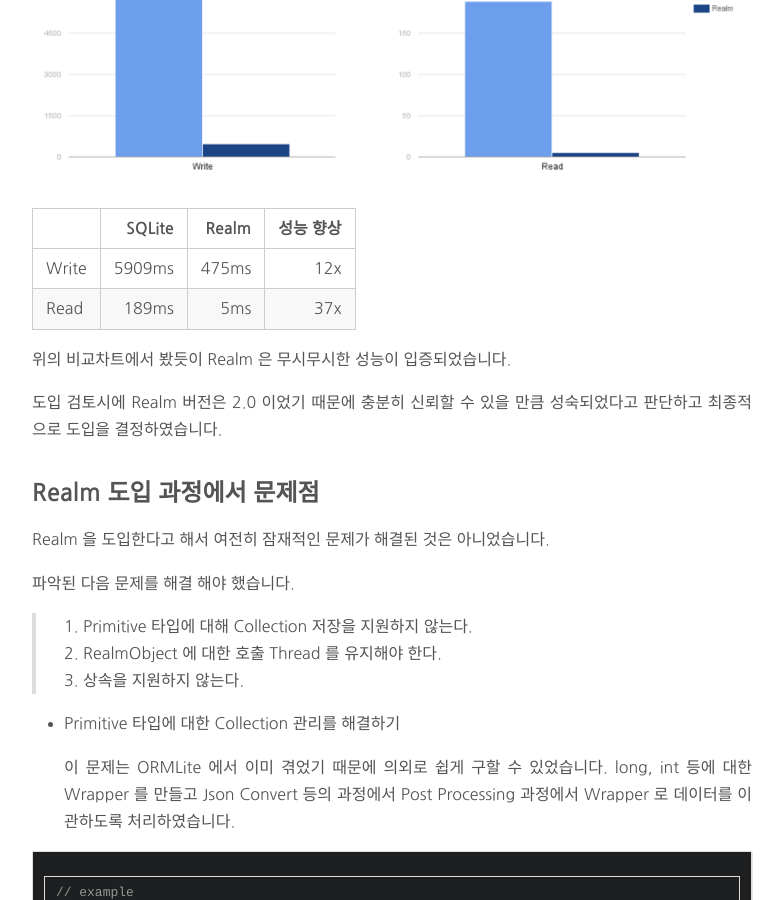
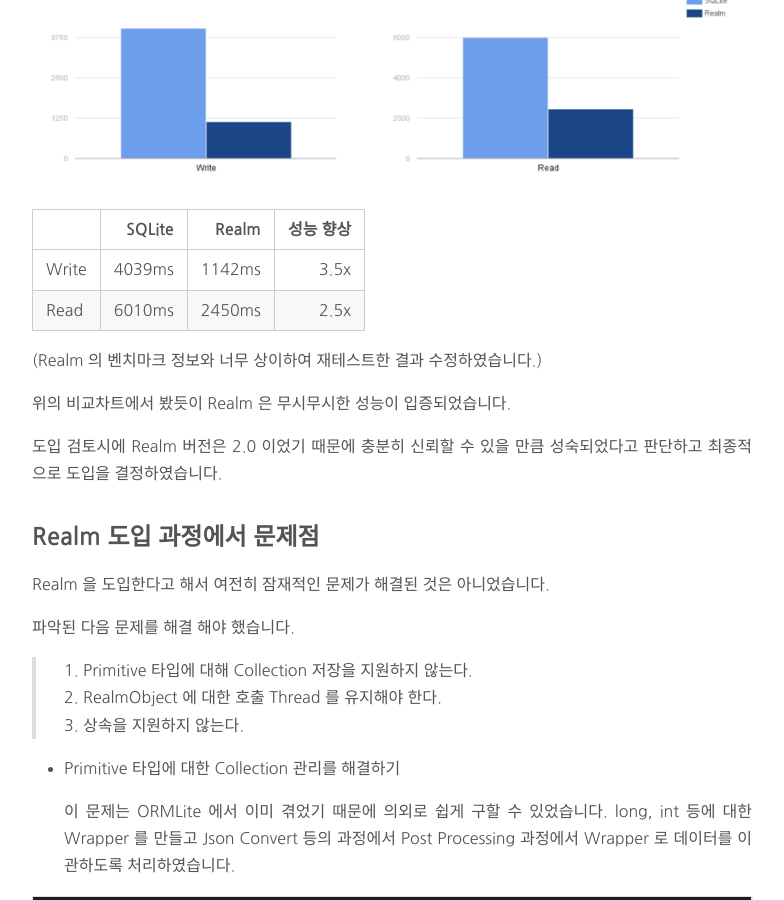
Before and after one commit to tosslab/tosslab.github.io, a Jekyll site: the page built from _posts/2016-12-04-why-moves-to-realm.md, in a window 1280 px wide and 900 px high, scrolled down 2182 px. Shown: the whole window, without its empty margins (248-1032 px from the left). Built offline with Jekyll 4.4.1, drawn with Linux system fonts in a browser that asks for light colours; comment, search, counter and statistics services are not loaded.

Commit message:
벤치마크 수정

```diff
--- a/_posts/2016-12-04-why-moves-to-realm.md
+++ b/_posts/2016-12-04-why-moves-to-realm.md
@@ -74,9 +74,10 @@
 
 |       | SQLite | Realm | 성능 향상 |
 |-------|--------:|-------:|-------:|
-| Write | 5909ms   | 475ms   | 12x |
-| Read  | 189ms    | 5ms     | 37x |
+| Write | 4039ms   | 1142ms   | 3.5x |
+| Read  | 6010ms    | 2450ms     | 2.5x |
 
+(Realm 의 벤치마크 정보와 너무 상이하여 재테스트한 결과 수정하였습니다.)
 
 위의 비교차트에서 봤듯이 Realm 은 무시무시한 성능이 입증되었습니다.
 
```
Also changed, not shown: assets/media/post_images/sqlite_vs_realm.png.
